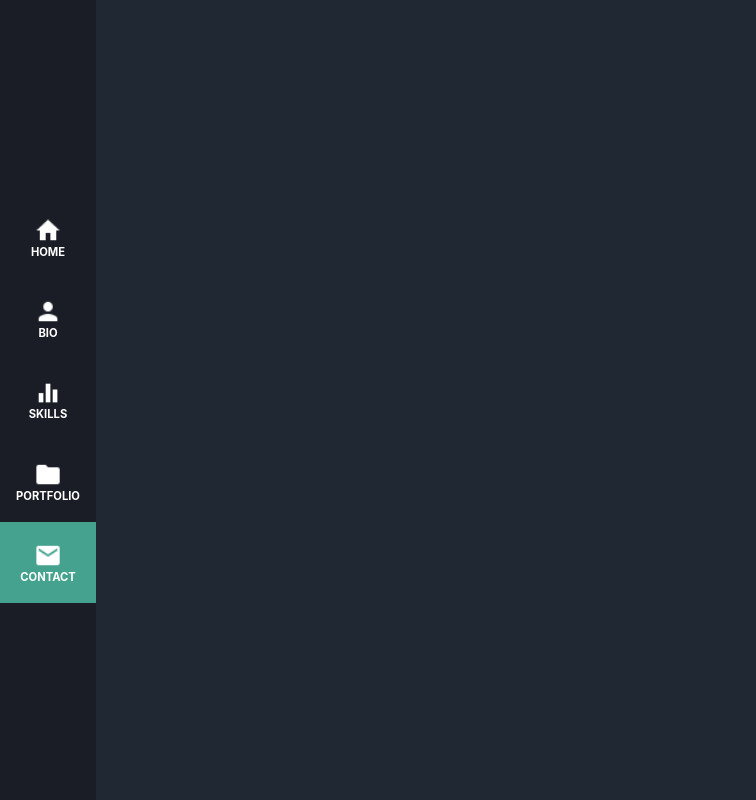
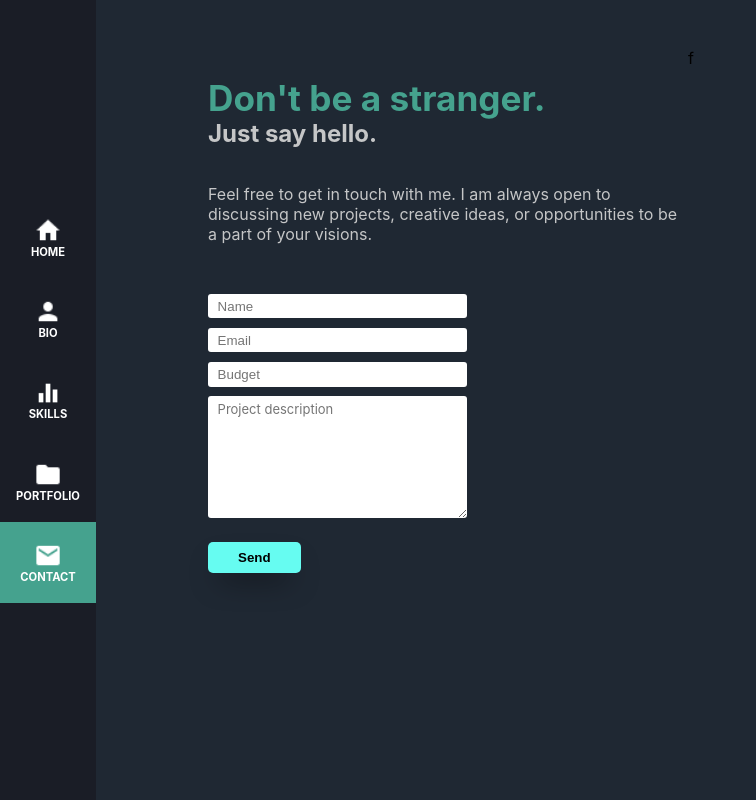
Before and after one commit to BrylleMutia/portfolio-webapp, a React (Create React App) app: page /contact in a window 1280 px wide. Shown: the whole page, without its empty margins (0-756 px from the left). Built offline with nearby package versions, Linux system fonts and the light colour scheme.

Commit message:
started working on contact page

```diff
--- a/src/App.js
+++ b/src/App.js
@@ -3,6 +3,7 @@ import Navbar from "./components/navbar/Navbar";
 import Home from './components/home/Home';
 import Skills from "./components/skills/Skills";
 import Chart from "./components/chart/Chart";
+import Contact from "./components/contact/Contact";
 import "./App.css";
 
 import { BrowserRouter as Router, Route, Switch } from "react-router-dom";
@@ -21,7 +22,7 @@ function App() {
           {/* <Route path="/bio" exact component={Bio} /> */}
           <Route path="/skills" exact component={Chart} />
           {/* <Route path="/portfolio" exact component={Portfolio} /> */}
-          {/* <Route path="/contact" exact component={Contact} /> */}
+          <Route path="/contact" exact component={Contact} />
         </Switch>
       </Router>
     </div>
--- /dev/null
+++ b/src/components/contact/Contact.jsx
@@ -0,0 +1,30 @@
+import React from "react";
+import classes from "./Contact.module.scss";
+
+function Contact() {
+    return (
+        <aside>
+            <div className={classes.contact_form}>
+                <div>
+                    <h1>Don't be a stranger.</h1>
+                    <h2>Just say hello.</h2>
+                </div>
+                <p>
+                    Feel free to get in touch with me. I am always open to discussing new projects, creative ideas, or opportunities to be a part of
+                    your visions.
+                </p>
+
+                <form>
+                    <input type="text" name="name" placeholder="Name" />
+                    <input type="email" name="email" placeholder="Email" />
+                    <input type="number" name="budget" placeholder="Budget" />
+                    <textarea placeholder="Project description"></textarea>
+                    <button type="submit">Send</button>
+                </form>
+            </div>
+            <div className={classes.contact_info}>f</div>
+        </aside>
+    );
+}
+
+export default Contact;
--- /dev/null
+++ b/src/components/contact/Contact.module.scss
@@ -0,0 +1,79 @@
+aside {
+    width: 100%;
+    height: 100%;
+    display: flex;
+    flex-direction: row;
+    padding: 3rem 7rem;
+
+    .contact_form {
+        width: 50%;
+        display: flex;
+        flex-direction: column;
+
+        div {
+            // border: 1px solid red;
+            display: flex;
+            flex-direction: column;
+
+            h1 {
+                // border: 1px solid red;
+                font-size: 2.2rem;
+                margin-bottom: auto;
+                color: #45a28e;
+            }
+
+            h2 {
+                margin-top: auto;
+                // border: 1px solid red;
+                color: #c5c6c7;
+            }
+        }
+
+        p {
+            color: #c5c6c7;
+        }
+
+        form {
+            display: flex;
+            flex-direction: column;
+            align-items: flex-start;
+            margin-top: 1.5rem;
+
+            input {
+                width: 50%;
+                margin-top: 0.6rem;
+                border: none;
+                padding: 0.3rem 0.6rem;
+                border-radius: 3px;
+            }
+
+            textarea {
+                width: 50%;
+                min-height: 7rem;
+                margin-top: 0.6rem;
+                border: none;
+                padding: 0.3rem 0.6rem;
+                border-radius: 3px;
+                font-size: small;
+                font-family: inherit;
+            }
+
+            button {
+                background: #66fcf1;
+                border: none;
+                color: black;
+                padding: 8px 30px;
+                margin-top: 1.5rem;
+                border-radius: 5px;
+                font-weight: bold;
+                font-size: 10pt;
+                box-shadow: 0 15px 30px -12px;
+
+                &:hover {
+                    background: #45a28e;
+                    cursor: pointer;
+                }
+            }
+        }
+    }
+}
```
